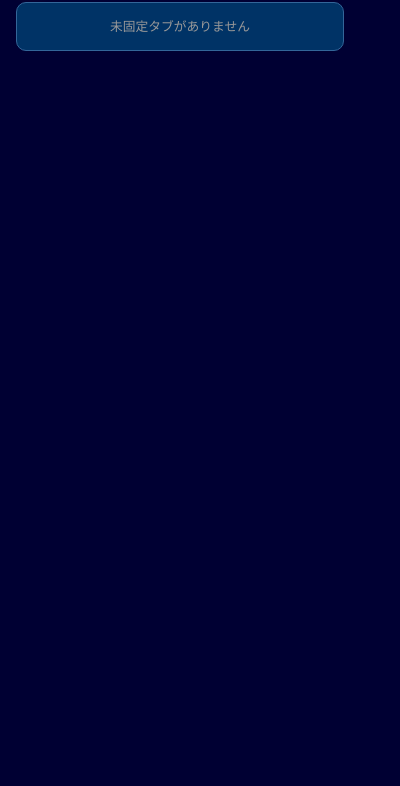
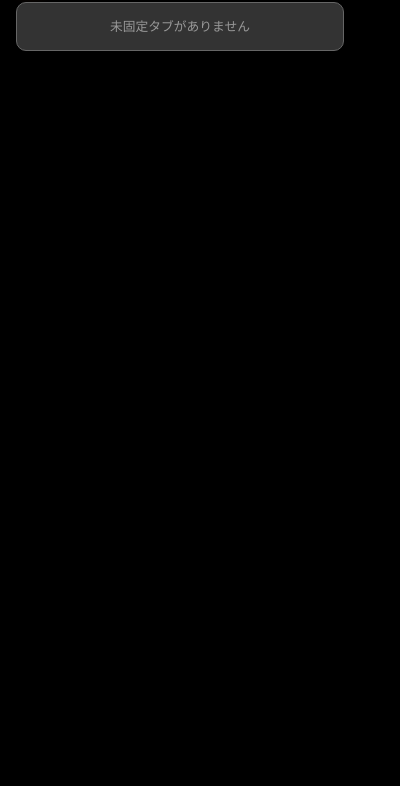
Before and after one commit to TEACOLA/tabcandle, a browser extension: page popup/popup.html in a window 400 px wide. Shown: the part 58-844 px from the top of the page. Drawn offline with Linux system fonts and the light colour scheme.

Commit message:
style: switch theme colors to Black, Gray, and Orange with Web-Safe palette

```diff
--- a/popup/popup.css
+++ b/popup/popup.css
@@ -1,26 +1,26 @@
 /* tabCandle - Popup Stylesheet (Web-Safe Color Palette & Responsive Token System) */
 
 :root {
-  /* Theme Colors: Blue, Gray, Orange (Strict Web-Safe 216-color palette) */
-  /* 1. 🔵 青 (Blue / Navy) - ベース・背景・構造 */
-  --bg-primary: #000033;       /* 深いダークネイビー (全体背景) */
-  --bg-card: #003366;          /* ネイビー (カード・リスト背景) */
-  --bg-card-hover: #003399;    /* ホバー時のカード色 */
-  --accent-blue: #0099ff;      /* シアンブルー (フォーカス・アクティブ枠線) */
+  /* Theme Colors: Black, Gray, Orange (Strict Web-Safe 216-color palette) */
+  /* 1. ⚫ 黒 (Black) - ベース・全体背景 */
+  --bg-primary: #000000;       /* ピュアブラック (全体背景) */
 
-  /* 2. ⚪ グレー (Gray) - テキスト・境界線・固定保護バッジ */
+  /* 2. ⚪ グレー (Gray) - カード背景・枠線・テキスト・保護バッジ */
+  --bg-card: #333333;          /* ダークチャコールグレー (カード・リスト背景) */
+  --bg-card-hover: #444444;    /* ホバー時のカード色 */
+  --border-color: #666666;     /* 枠線色 (ミディアムグレー) */
+  --border-subtle: #444444;    /* リスト区切り線 */
   --text-primary: #ffffff;     /* 主要テキスト (白) */
   --text-secondary: #cccccc;   /* サブテキスト (ライトグレー) */
   --text-muted: #999999;       /* 控えめなテキスト (ミディアムグレー) */
-  --border-color: #336699;     /* 枠線色 (ブルーグレー) */
-  --badge-pinned-bg: rgba(153, 153, 153, 0.15); /* 保護バッジ背景 */
-  --badge-pinned-border: rgba(153, 153, 153, 0.3);
+  --badge-pinned-bg: rgba(153, 153, 153, 0.2); /* 保護バッジ背景 */
+  --badge-pinned-border: rgba(153, 153, 153, 0.4);
 
   /* 3. 🟠 オレンジ (Orange) - キャンドルの炎・アクセント・カウントダウン */
   --accent-orange: #ff9900;      /* キャンドルオレンジ (通常タイマー・ロゴ) */
   --accent-orange-deep: #ff6600; /* ディープオレンジ (終了間近アラート) */
-  --accent-orange-bg: rgba(255, 153, 0, 0.12);
-  --accent-orange-border: rgba(255, 153, 0, 0.35);
+  --accent-orange-bg: rgba(255, 153, 0, 0.15);
+  --accent-orange-border: rgba(255, 153, 0, 0.4);
 
   /* Typography Scale */
   font-size: 15px;
@@ -192,7 +192,7 @@ body {
   height: 15px;
   border-radius: 2px;
   flex-shrink: 0;
-  background: #336699;
+  background: #666666;
   display: flex;
   align-items: center;
   justify-content: center;
```
Also changed, not shown: 3 other files.
